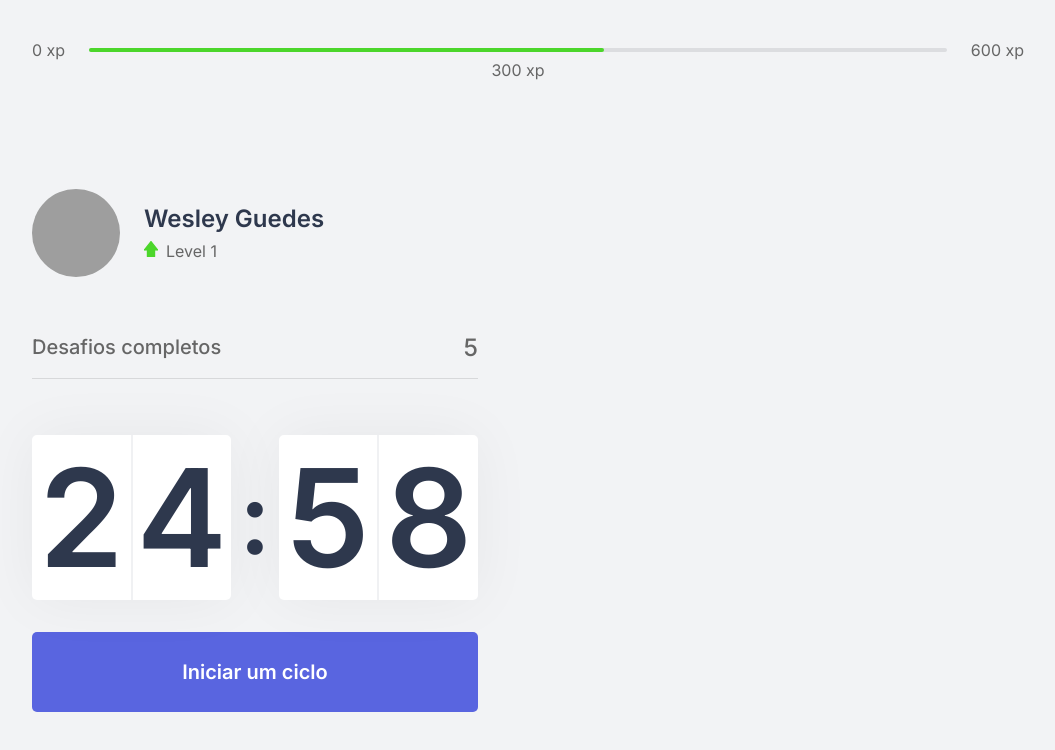
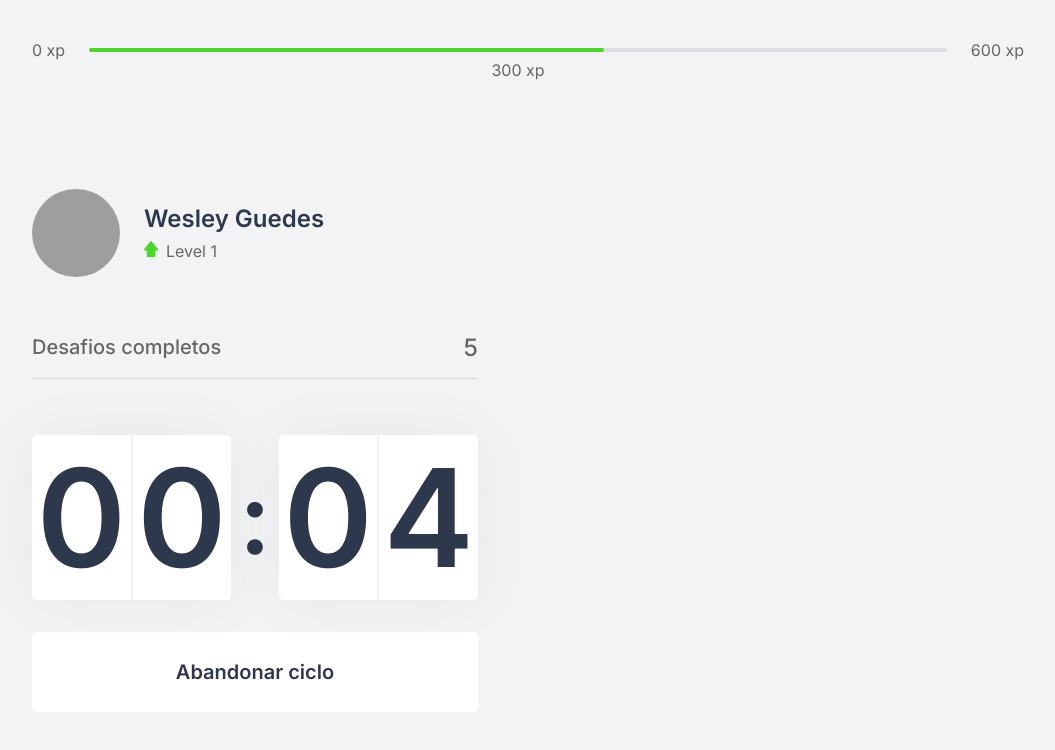
Before and after one commit to wgueds/moveit, a Next.js app: page / in a window 1280 px wide. Both pictures are taken after a click on the button "Iniciar um ciclo". Shown: the top 750 px of the page, without its empty margins (112-1167 px from the left). Built offline with nearby package versions, Linux system fonts and the light colour scheme; grey boxes are pictures that could not be loaded.

Commit message:
Fim countdown aula 3

```diff
--- a/src/components/Countdown.tsx
+++ b/src/components/Countdown.tsx
@@ -1,9 +1,12 @@
 import { useEffect, useState } from 'react';
 import styles from '../styles/components/Countdown.module.css';
 
+let countdownTimeout: NodeJS.Timeout;
+
 export function Countdown() {
-    const [time, setTime] = useState(25 * 60);
-    const [active, setActive] = useState(false);
+    const [time, setTime] = useState(0.1 * 60);
+    const [isActive, setIsActive] = useState(false);
+    const [hasFinished, setHasFinished] = useState(false);
 
     const minutes = Math.floor(time / 60);
     const seconds = time % 60;
@@ -12,16 +15,27 @@
     const [secondLeft, secondRigth] = String(seconds).padStart(2, '0').split('');
 
     function startCountdown() {
-        setActive(true);
+        setIsActive(true);
+    }
+
+    function resetCountdown() {
+        // script necessario para nao rodar mais 1 segundo apos parar o processo
+        clearTimeout(countdownTimeout);
+
+        setIsActive(false);
+        setTime(0.1 * 60);
     }
 
     useEffect(() => {
-        if (active && time > 0) {
-            setTimeout(() => {
+        if (isActive && time > 0) {
+            countdownTimeout = setTimeout(() => {
                 setTime(time - 1);
             }, 1000);
+        } else if (isActive && time === 0) {
+            setHasFinished(true);
+            setIsActive(false);
         }
-    }, [active, time])
+    }, [isActive, time])
 
     return (
         <div>
@@ -37,6 +51,26 @@
                 </div>
             </div>
 
+            {
+                hasFinished ? (
+                    <button
+                        disabled
+                        className={styles.countdownButton}
+                    >
+                        Ciclo encerrado
+                    </button>
+                ) : (
+                    <>
+                        {
+                            isActive ? (
+                                <button
+                                    type="button"
+                                    className={`${styles.countdownButton} ${styles.countdownButtonActive}`}
+                                    onClick={resetCountdown}
+                                >
+                                    Abandonar ciclo
+                                </button>
+                            ) : (
                                 <button
                                     type="button"
                                     className={styles.countdownButton}
@@ -44,6 +78,13 @@
                                 >
                                     Iniciar um ciclo
                                 </button>
+                            )
+                        }
+                    </>
+                )
+            }
+
+
         </div>
     );
 }
--- a/src/styles/components/Countdown.module.css
+++ b/src/styles/components/Countdown.module.css
@@ -59,6 +59,22 @@
     transition: background-color 0.2s;
 }
 
-.countdownButton:hover {
+.countdownButton:not(:disabled):hover {
     background: var(--blue-dark);
 }
+
+.countdownButtonActive {
+    background: var(--white);
+    color: var(--title);
+}
+
+.countdownButtonActive:not(:disabled):hover {
+    background: var(--red);
+    color: var(--white);
+}
+
+.countdownButton:disabled {
+    background: var(--white);
+    color: var(--text);
+    cursor: not-allowed;
+}
```
Lines whose indentation alone changed are shown as unchanged.
